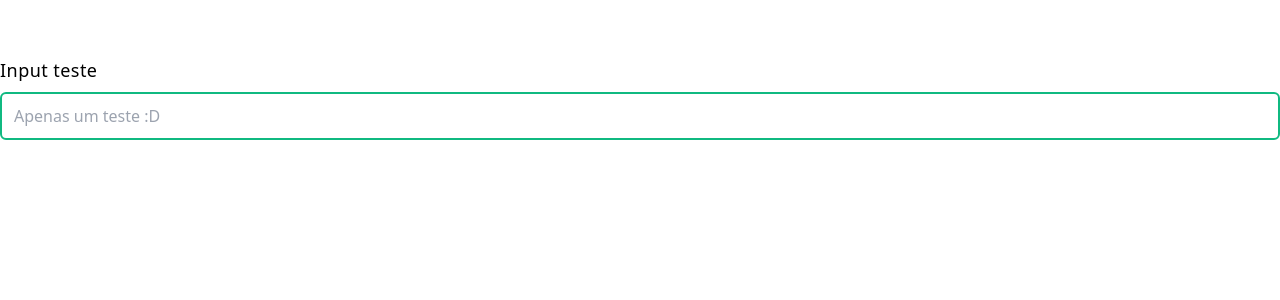
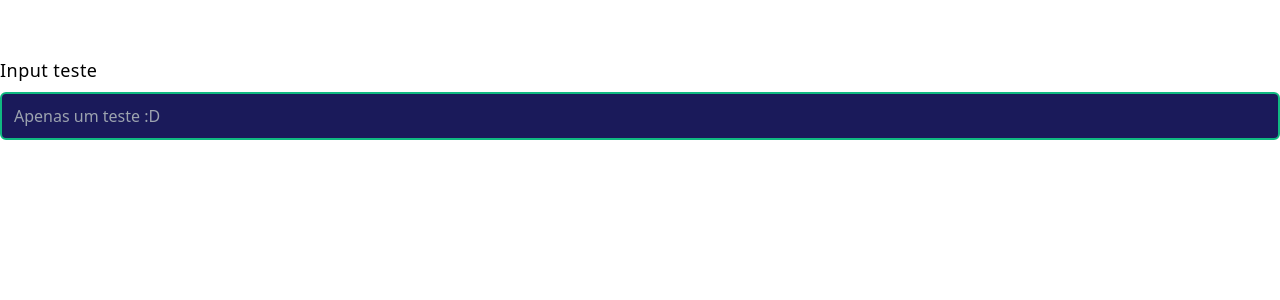
Before and after one commit to thalya-codes/multi-step-form, a React (Create React App) app: page / in a window 1280 px wide. Shown: the top 300 px of the page. Built offline with nearby package versions, Linux system fonts and the light colour scheme.

Commit message:
chore: adiciona novas configurações ao tsconfig e ao tailwind.config

```diff
--- /dev/null
+++ b/src/custom.d.ts
@@ -0,0 +1,4 @@
+declare module "*.svg" {
+    const content: string;
+    export default content;
+}
--- a/tailwind.config.js
+++ b/tailwind.config.js
@@ -9,6 +9,10 @@
     extend: {
       boxShadow: {
         "xl": "3px -1px 34px -3px",
+      },
+      backgroundColor: {
+        "main-blue": "#1A1A5A",
+        "secondary-blue": "#2A2A64"
       }
     }
   }
--- a/tsconfig.json
+++ b/tsconfig.json
@@ -21,6 +21,7 @@
     "jsx": "react-jsx"
   },
   "include": [
-    "src"
+    "src",
+    "src/custom.d.ts"
   ]
 }
```
